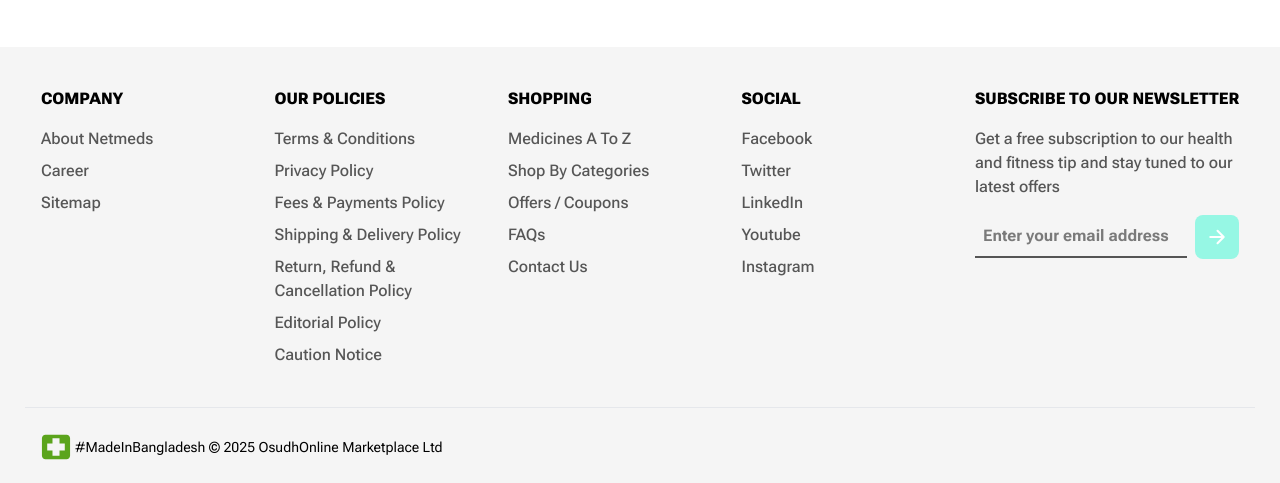
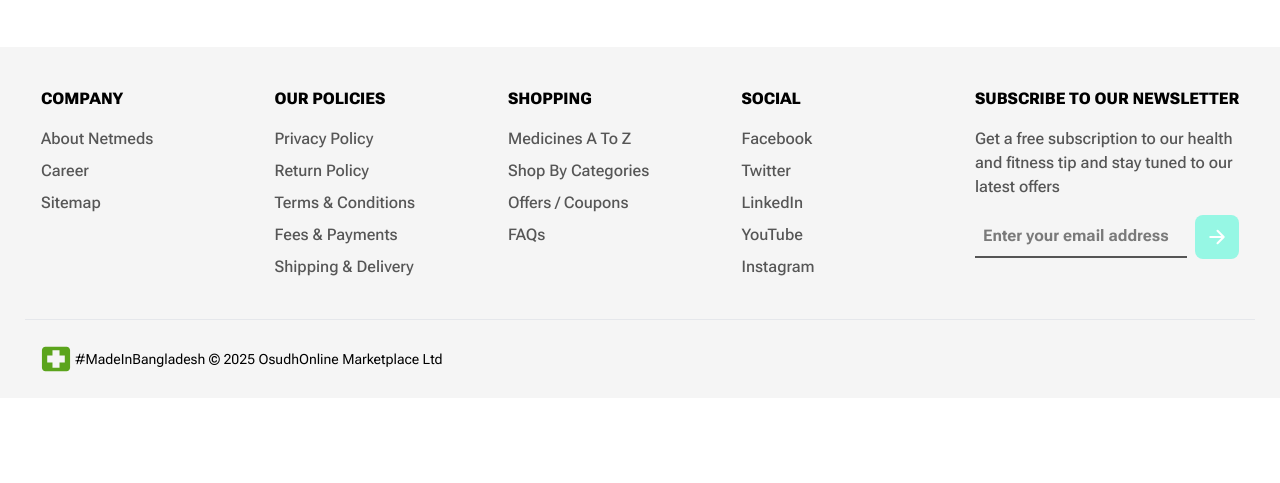
Before and after one commit to Rownokzahan/osudhonline, a Next.js app: page / in a window 1280 px wide. Shown: the part 3614-4097 px from the top of the page. After the commit the page ends 4012 px from the top, so only its background shows below. Built offline with nearby package versions, Linux system fonts and the light colour scheme.

Commit message:
Add Footer components: FooterBottom, Newsletter, SiteLinks, and SocialLinks for improved site navigation and user engagement

```diff
--- /dev/null
+++ b/src/compoents/layout/Footer/FooterBottom.tsx
@@ -0,0 +1,17 @@
+import Logo from "@/compoents/ui/Logo";
+
+const FooterBottom = () => {
+  return (
+    <div className="ui-container border-t">
+      <div className="py-6 flex items-center gap-1">
+        <Logo />
+        <p className="text-sm">
+          #MadeInBangladesh © {new Date().getFullYear()} OsudhOnline Marketplace
+          Ltd
+        </p>
+      </div>
+    </div>
+  );
+};
+
+export default FooterBottom;
--- /dev/null
+++ b/src/compoents/layout/Footer/Newsletter.tsx
@@ -0,0 +1,27 @@
+import { IoArrowForward } from "react-icons/io5";
+
+const Newsletter = () => {
+  return (
+    <div className="max-w-66 space-y-4">
+      <h3 className="font-black">SUBSCRIBE TO OUR NEWSLETTER</h3>
+
+      <p className="font-medium text-dark-light">
+        Get a free subscription to our health and fitness tip and stay tuned to
+        our latest offers
+      </p>
+
+      <div className="flex items-center gap-2">
+        <input
+          type="email"
+          placeholder="Enter your email address"
+          className="p-2 border-b-2 border-dark-light  flex-1 bg-transparent outline-none font-bold"
+        />
+        <button className="size-11 rounded-lg bg-teal-200 grid place-items-center">
+          <IoArrowForward size={22} className="text-white" />
+        </button>
+      </div>
+    </div>
+  );
+};
+
+export default Newsletter;
--- /dev/null
+++ b/src/compoents/layout/Footer/SiteLinks.tsx
@@ -0,0 +1,61 @@
+import Link from "next/link";
+
+interface Group {
+  title: string;
+  links: {
+    label: string;
+    href: string;
+  }[];
+}
+
+const groups: Group[] = [
+  {
+    title: "Company",
+    links: [
+      { label: "About Netmeds", href: "about-us" },
+      { label: "Career", href: "#" },
+      { label: "Sitemap", href: "#" },
+    ],
+  },
+  {
+    title: "Our Policies",
+    links: [
+      { label: "Privacy Policy", href: "/privacy-policy" },
+      { label: "Return Policy", href: "/return-policy" },
+      { label: "Terms & Conditions", href: "/terms" },
+      { label: "Fees & Payments", href: "/fees-payments" },
+      { label: "Shipping & Delivery", href: "/shipping-delivery" },
+    ],
+  },
+  {
+    title: "Shopping",
+    links: [
+      { label: "Medicines A To Z", href: "all-medicines" },
+      { label: "Shop By Categories", href: "all-categories" },
+      { label: "Offers / Coupons", href: "#" },
+      { label: "FAQs", href: "all-faqs" },
+    ],
+  },
+];
+
+const SiteLinks = () => {
+  return (
+    <>
+      {groups.map(({ title, links }) => (
+        <div key={title} className="w-48 space-y-4">
+          <h3 className="font-black uppercase">{title}</h3>
+
+          <ul className="font-medium text-dark-light space-y-2">
+            {links.map(({ label, href }) => (
+              <li key={label}>
+                <Link href={href}>{label}</Link>
+              </li>
+            ))}
+          </ul>
+        </div>
+      ))}
+    </>
+  );
+};
+
+export default SiteLinks;
--- /dev/null
+++ b/src/compoents/layout/Footer/SocialLinks.tsx
@@ -0,0 +1,27 @@
+const links = [
+  { label: "Facebook", href: "https://www.facebook.com/" },
+  { label: "Twitter", href: "https://twitter.com/" },
+  { label: "LinkedIn", href: "https://www.linkedin.com/" },
+  { label: "YouTube", href: "https://www.youtube.com/" },
+  { label: "Instagram", href: "https://www.instagram.com/" },
+];
+
+const SocialLinks = () => {
+  return (
+    <div className="w-48 space-y-4">
+      <h3 className="font-black uppercase">Social</h3>
+
+      <ul className="font-medium text-dark-light space-y-2">
+        {links.map(({ label, href }) => (
+          <li key={label}>
+            <a href={href} target="_blank" rel="noopener noreferrer">
+              {label}
+            </a>
+          </li>
+        ))}
+      </ul>
+    </div>
+  );
+};
+
+export default SocialLinks;
--- a/src/compoents/layout/Footer/index.tsx
+++ b/src/compoents/layout/Footer/index.tsx
@@ -1,101 +1,18 @@
-import Logo from "@/compoents/ui/Logo";
-import { IoArrowForward } from "react-icons/io5";
-
-const footerSections = [
-  {
-    title: "COMPANY",
-    links: [
-      { label: "About Netmeds", href: "#" },
-      { label: "Career", href: "#" },
-      { label: "Sitemap", href: "#" },
-    ],
-  },
-  {
-    title: "OUR POLICIES",
-    links: [
-      { label: "Terms & Conditions", href: "#" },
-      { label: "Privacy Policy", href: "#" },
-      { label: "Fees & Payments Policy", href: "#" },
-      { label: "Shipping & Delivery Policy", href: "#" },
-      { label: "Return, Refund & Cancellation Policy", href: "#" },
-      { label: "Editorial Policy", href: "#" },
-      { label: "Caution Notice", href: "#" },
-    ],
-  },
-  {
-    title: "SHOPPING",
-    links: [
-      { label: "Medicines A To Z", href: "#" },
-      { label: "Shop By Categories", href: "#" },
-      { label: "Offers / Coupons", href: "#" },
-      { label: "FAQs", href: "all-faqs" },
-      { label: "Contact Us", href: "#" },
-    ],
-  },
-  {
-    title: "SOCIAL",
-    links: [
-      { label: "Facebook", href: "#" },
-      { label: "Twitter", href: "#" },
-      { label: "LinkedIn", href: "#" },
-      { label: "Youtube", href: "#" },
-      { label: "Instagram", href: "#" },
-    ],
-  },
-];
+import SocialLinks from "./SocialLinks";
+import FooterBottom from "./FooterBottom";
+import Newsletter from "./Newsletter";
+import SiteLinks from "./SiteLinks";
 
 const Footer = () => {
   return (
     <footer className="hidden lg:block  bg-light mt-12">
       <div className="ui-container py-10 flex justify-between gap-6 flex-wrap">
-        {/* Map footer sections */}
-        {footerSections.map((section) => (
-          <div key={section.title} className="w-48 space-y-4">
-            <h3 className="font-black">{section.title}</h3>
-            <ul className="space-y-2">
-              {section.links.map((item) => (
-                <li key={item.label}>
-                  <a href={item.href} className="font-medium text-dark-light">
-                    {item.label}
-                  </a>
-                </li>
-              ))}
-            </ul>
-          </div>
-        ))}
-
-        {/* Newsletter section */}
-        <div className="max-w-66 space-y-4">
-          <h3 className="font-black">SUBSCRIBE TO OUR NEWSLETTER</h3>
-
-          <p className="font-medium text-dark-light">
-            Get a free subscription to our health and fitness tip and stay tuned
-            to our latest offers
-          </p>
-
-          <div className="flex items-center gap-2">
-            <input
-              type="email"
-              placeholder="Enter your email address"
-              className="p-2 border-b-2 border-dark-light  flex-1 bg-transparent outline-none font-bold"
-            />
-            <button className="size-11 rounded-lg bg-teal-200 grid place-items-center">
-              <IoArrowForward size={22} className="text-white" />
-            </button>
-          </div>
-        </div>
+        <SiteLinks />
+        <SocialLinks />
+        <Newsletter />
       </div>
 
-      {/* Bottom copyright */}
-      <div className="ui-container border-t">
-        <div className="py-6 flex items-center gap-1">
-          <Logo />
-          <p className="text-sm">
-            #MadeInBangladesh © {new Date().getFullYear()} OsudhOnline
-            Marketplace Ltd
-          </p>
-        </div>
-      </div>
+      <FooterBottom />
     </footer>
   );
 };
```
